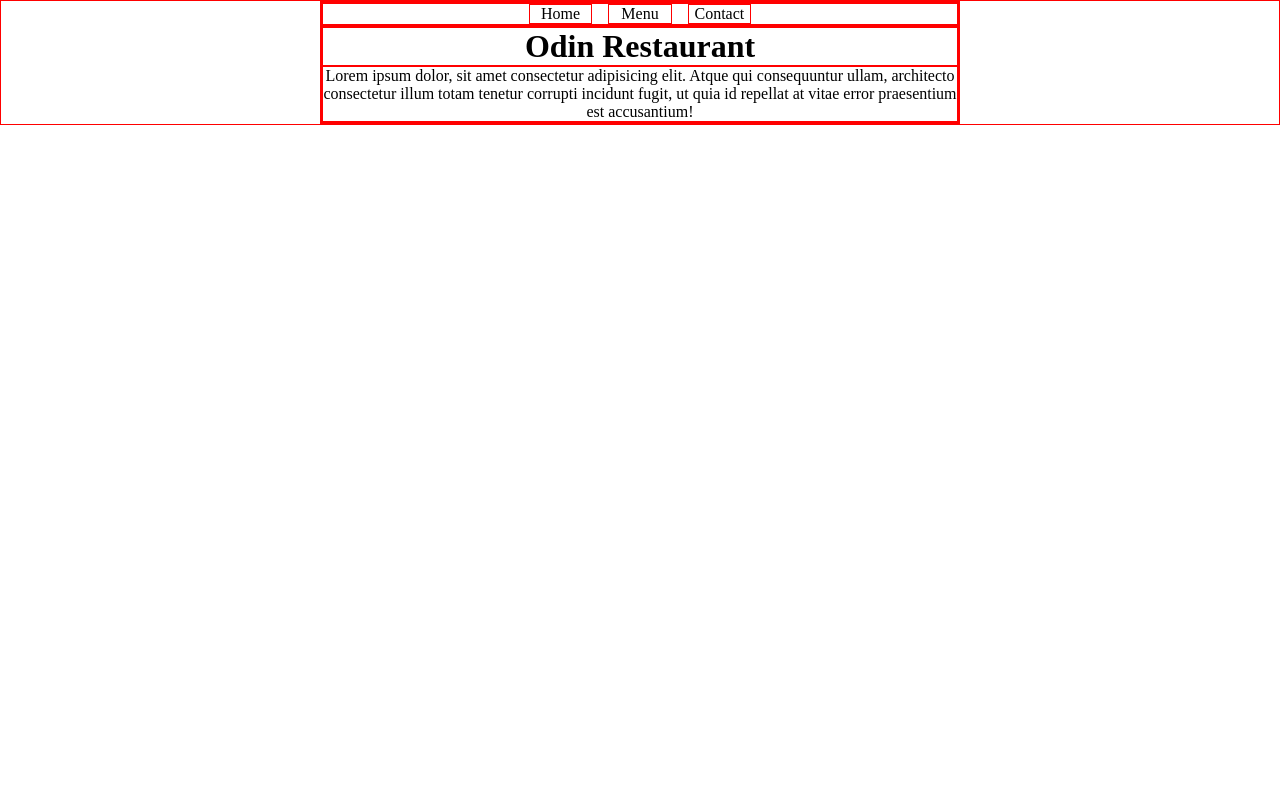
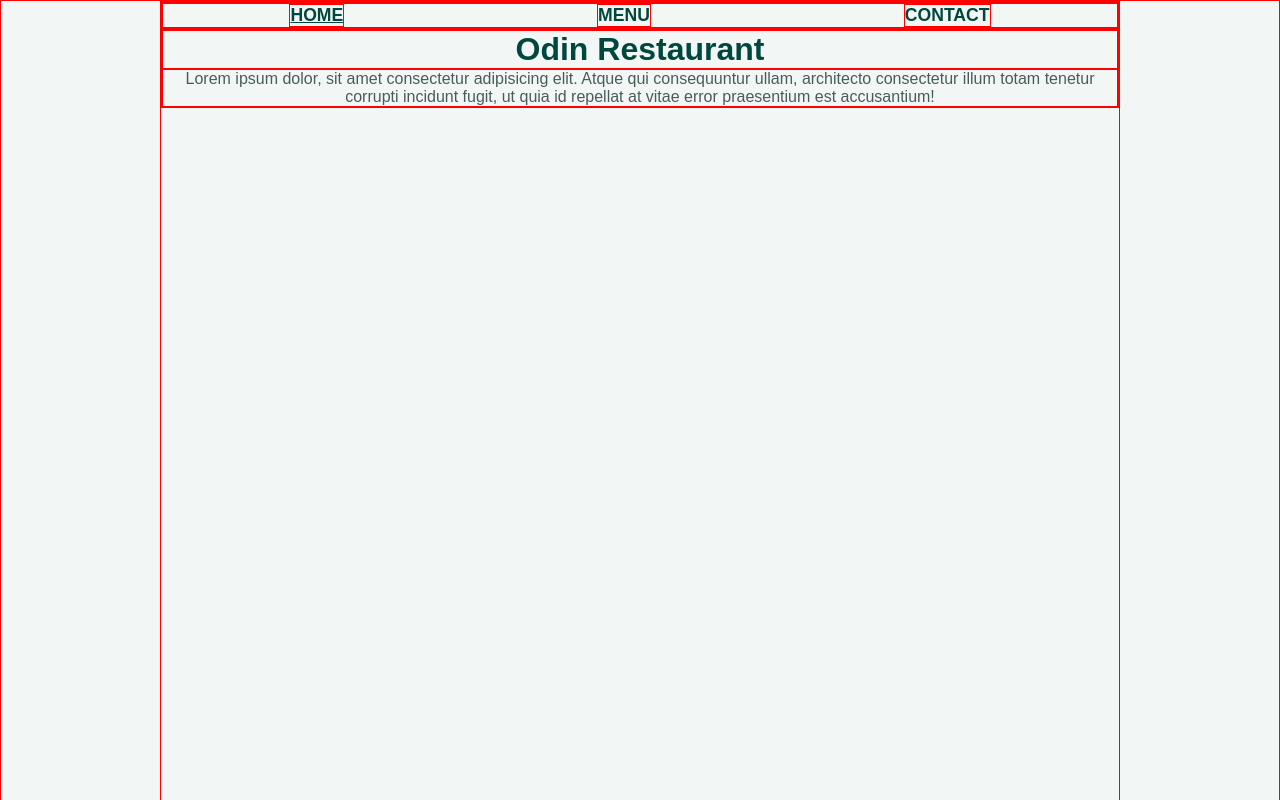
Before and after one commit to alopine/odin-restaurant-page, a website built with webpack: page dist/index.html in a window 1280 px wide. Shown: the top 800 px of the page. Built offline with nearby package versions, Linux system fonts and the light colour scheme.

Commit message:
Add logic and styling for active tab

```diff
--- a/src/index.js
+++ b/src/index.js
@@ -6,31 +6,25 @@ import {loadContact} from './loadContact.js';
 
 window.onload = () => {
     loadPage();
-    createDiv();
     setupListeners();
     loadHome();
 }
 
-function createDiv() {
-    const div = document.createElement("div");
-    div.id = "content";
-    document.body.appendChild(div);
-}
-
-
 function setupListeners() {
     document.querySelectorAll("li").forEach((tab) => {
         tab.addEventListener("click", () => {
+            // Remove active class from other tab
+            document.querySelector(".active").classList.remove("active");
+            // Add active to current tab
+            tab.setAttribute("class", "active");
             const call = tab.textContent;
             changeTab(call);
         });
     })
 }
 
-
 function changeTab(tabName) {
-    document.body.removeChild(document.body.lastChild);
-    createDiv();
+    document.getElementById("content").innerText = "";
     switch(tabName) {
         case "Home":
             loadHome();
--- a/src/initialPageLoad.js
+++ b/src/initialPageLoad.js
@@ -12,6 +12,12 @@ function loadPage(){
         li.textContent = tabs[tab];
         ul.appendChild(li);
     }
+    // Set home tab to active
+    document.querySelector("li").classList.add("active");
+    // Create and append div#content to body
+    const div = document.createElement("div");
+    div.id = "content";
+    document.body.appendChild(div);
 }
 
 export {loadPage}
--- a/src/style.css
+++ b/src/style.css
@@ -5,13 +5,22 @@
     text-align: center;
     border: 1px solid red;
 }
+
 html {
     display: flex;
     justify-content: center;
 }
 
 body {
-    width: 50vw;
+    width: 75vw;
+    height: 100vw;
+    background-color: #f2f7f5;
+    font-family: Arial, Helvetica, sans-serif;
+    color: #475d5b;
+}
+
+h1, h2 {
+    color: #00473e;
 }
 
 #content {
@@ -22,10 +31,16 @@ body {
 ul {
     list-style: none;
     display: flex;
-    justify-content: center;
-    column-gap: 1rem;
+    justify-content: space-around;
 }
 
 li {
-    width: 10%;
+    color: #00473e;
+    text-transform: uppercase;
+    font-weight: bold;
+    font-size: 1.1rem;
 }
+
+.active {
+    text-decoration: underline;
+}
```
Also changed, not shown: dist/main.js.
